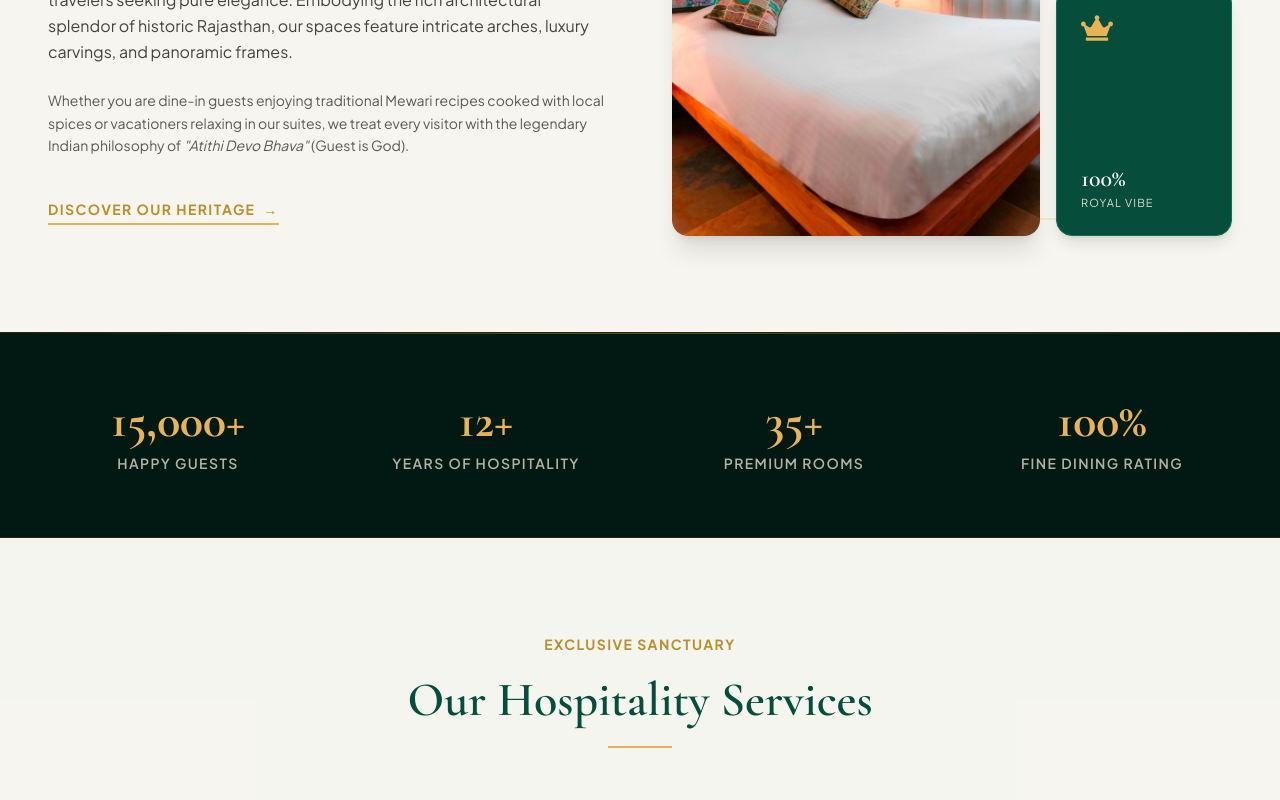
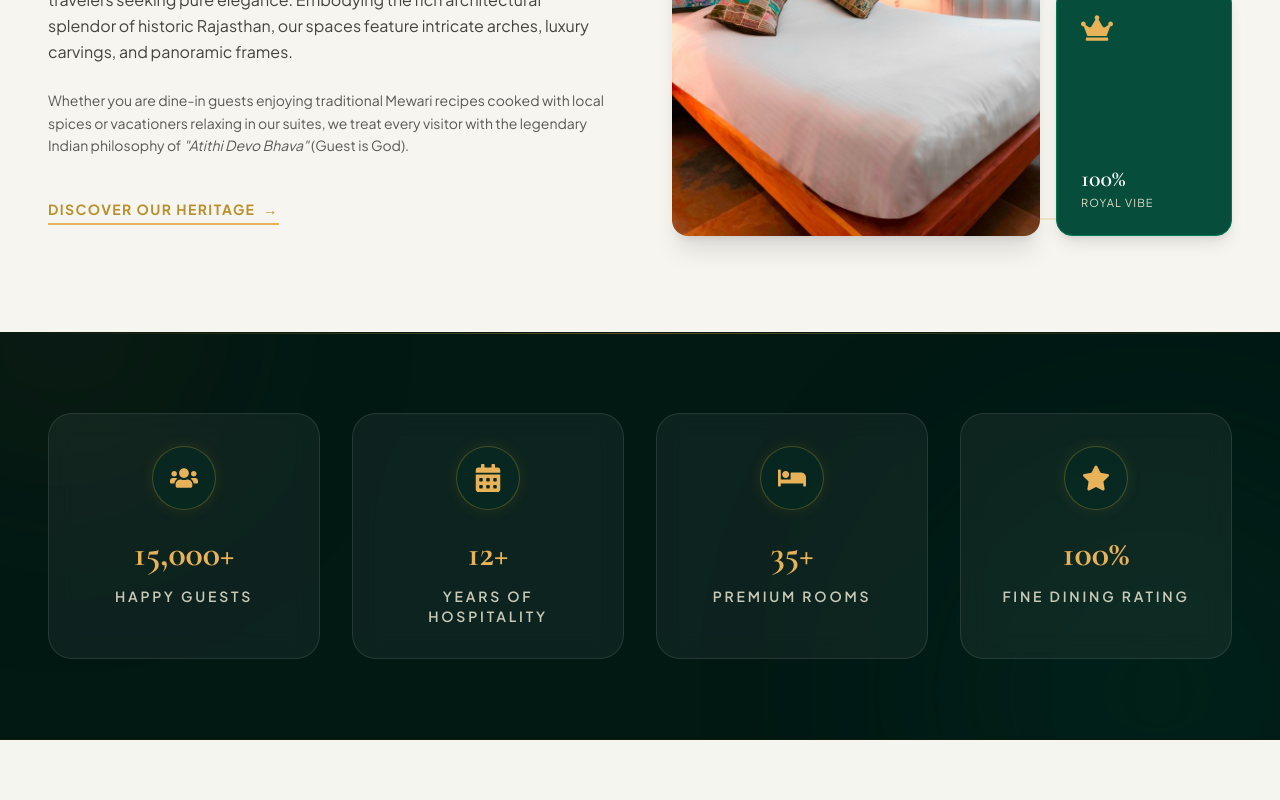
Before and after one commit to Eshbanoliver/JHAROKHAHAVELI, a React (Vite) app: page / in a window 1280 px wide. Shown: the part 1080-1880 px from the top of the page. Built offline with nearby package versions, Linux system fonts and the light colour scheme.

Commit message:
updated files

```diff
--- a/src/App.tsx
+++ b/src/App.tsx
@@ -60,7 +60,7 @@ export default function App() {
       <ScrollToTop />
 
       {/* Page layout wrapper */}
-      <div className="flex flex-col min-h-screen">
+      <div className="flex flex-col min-h-screen overflow-x-hidden">
         <Navbar />
 
         {/* Dynamic page routes with code splitting */}
--- a/src/components/FloatingButtons.tsx
+++ b/src/components/FloatingButtons.tsx
@@ -43,18 +43,18 @@ export default function FloatingButtons() {
           target="_blank"
           rel="noopener noreferrer"
           aria-label="Chat on WhatsApp"
-          className="animate-pulse-whatsapp flex h-14 w-14 items-center justify-center rounded-full bg-[#25d366] text-white shadow-xl transition-all duration-300 hover:scale-110 active:scale-95"
+          className="animate-pulse-whatsapp flex h-12 w-12 md:h-14 md:w-14 items-center justify-center rounded-full bg-[#25d366] text-white shadow-xl transition-all duration-300 hover:scale-110 active:scale-95"
         >
-          <FaWhatsapp className="h-7 w-7" />
+          <FaWhatsapp className="h-6 w-6 md:h-7 md:w-7" />
         </a>
 
         {/* Direct Call Button */}
         <a
           href="tel:+917665583595"
           aria-label="Call Jharokha Haveli"
-          className="animate-pulse-call flex h-14 w-14 items-center justify-center rounded-full bg-gold-500 text-white shadow-xl transition-all duration-300 hover:bg-gold-600 hover:scale-110 active:scale-95"
+          className="animate-pulse-call flex h-12 w-12 md:h-14 md:w-14 items-center justify-center rounded-full bg-gold-500 text-white shadow-xl transition-all duration-300 hover:bg-gold-600 hover:scale-110 active:scale-95"
         >
-          <FaPhoneAlt className="h-5 w-5" />
+          <FaPhoneAlt className="h-4 w-4 md:h-5 md:w-5" />
         </a>
       </div>
 
@@ -62,7 +62,7 @@ export default function FloatingButtons() {
       <button
         onClick={scrollToTop}
         aria-label="Scroll to top"
-        className={`fixed bottom-6 right-6 z-50 flex h-14 w-14 items-center justify-center rounded-full bg-white text-gold-600 shadow-xl transition-all duration-500 border border-gold-100 hover:border-gold-400 hover:scale-110 active:scale-95 ${
+        className={`fixed bottom-6 right-6 z-50 flex h-12 w-12 md:h-14 md:w-14 items-center justify-center rounded-full bg-white text-gold-600 shadow-xl transition-all duration-500 border border-gold-100 hover:border-gold-400 hover:scale-110 active:scale-95 ${
           isVisible ? 'translate-y-0 opacity-100' : 'translate-y-16 opacity-0 pointer-events-none'
         }`}
       >
--- a/src/pages/Home.tsx
+++ b/src/pages/Home.tsx
@@ -10,7 +10,9 @@ import {
   FaShieldAlt,
   FaGlassCheers,
   FaQuoteLeft,
-  FaStar
+  FaStar,
+  FaUsers,
+  FaCalendarAlt
 } from 'react-icons/fa';
 import PageLayout from '../layouts/PageLayout';
 import SEO from '../components/SEO';
@@ -137,7 +139,7 @@ export default function Home() {
             initial={{ opacity: 0, y: 30 }}
             animate={{ opacity: 1, y: 0 }}
             transition={{ duration: 1, delay: 0.2, ease: [0.16, 1, 0.3, 1] }}
-            className="font-serif text-4xl md:text-6xl lg:text-7xl font-bold leading-tight tracking-wide text-white drop-shadow-md"
+            className="font-serif text-3xl md:text-5xl lg:text-7xl font-bold leading-tight tracking-wide text-white drop-shadow-md"
           >
             Where Royal Heritage<br />
             Meets Scenic Serenity
@@ -253,47 +255,54 @@ export default function Home() {
         </motion.div>
       </section>
 
-      {/* 3. Some Key Metrics */}
-      <section className="bg-emerald-950 text-white py-16 px-6 md:px-12 border-y border-gold-950 relative overflow-hidden">
+      {/* 3. Key Metrics - Creative Section */}
+      <section className="relative bg-emerald-950 text-white py-20 px-6 md:px-12 border-y border-gold-950/30 overflow-hidden">
+        {/* Animated background elements */}
+        <div className="absolute top-[-50%] left-[-10%] w-96 h-96 bg-gold-900/20 rounded-full blur-[100px] animate-pulse" />
+        <div className="absolute bottom-[-50%] right-[-10%] w-[500px] h-[500px] bg-emerald-800/30 rounded-full blur-[120px] animate-pulse" style={{ animationDelay: '2s' }} />
+
         {/* Decorative gold vector line */}
         <div className="absolute top-0 left-0 w-full h-[1px] bg-gradient-to-r from-transparent via-gold-500/40 to-transparent" />
 
-        <div className="max-w-7xl mx-auto grid grid-cols-2 lg:grid-cols-4 gap-8 md:gap-12 relative z-10">
-          <div className="text-center space-y-2">
-            <p className="text-gold-400 text-3xl md:text-5xl font-bold font-serif flex justify-center items-center">
-              <AnimatedCounter end={15000} suffix="+" />
-            </p>
-            <p className="text-xs md:text-sm text-beige-300/80 uppercase tracking-widest font-semibold font-sans">
-              Happy Guests
-            </p>
-          </div>
+        <div className="max-w-7xl mx-auto relative z-10">
+          <motion.div
+            initial={{ opacity: 0 }}
+            whileInView={{ opacity: 1 }}
+            viewport={{ once: true }}
+            transition={{ duration: 1 }}
+            className="grid grid-cols-1 sm:grid-cols-2 lg:grid-cols-4 gap-6 md:gap-8"
+          >
+            {[
+              { icon: FaUsers, count: 15000, suffix: '+', label: 'Happy Guests', delay: 0 },
+              { icon: FaCalendarAlt, count: 12, suffix: '+', label: 'Years of Hospitality', delay: 0.2 },
+              { icon: FaBed, count: 35, suffix: '+', label: 'Premium Rooms', delay: 0.4 },
+              { icon: FaStar, count: 100, suffix: '%', label: 'Fine Dining Rating', delay: 0.6 }
+            ].map((stat, index) => (
+              <motion.div
+                key={index}
+                initial={{ opacity: 0, y: 30 }}
+                whileInView={{ opacity: 1, y: 0 }}
+                viewport={{ once: true }}
+                transition={{ duration: 0.8, delay: stat.delay, type: 'spring' }}
+                className="group relative bg-white/5 backdrop-blur-md border border-white/10 p-8 rounded-3xl overflow-hidden hover:bg-white/10 hover:border-gold-500/50 transition-all duration-500 hover:-translate-y-2 hover:shadow-[0_20px_40px_-15px_rgba(212,175,55,0.15)] flex flex-col items-center text-center"
+              >
+                {/* Glow effect on hover */}
+                <div className="absolute inset-0 bg-gradient-to-br from-gold-500/0 via-gold-500/0 to-gold-500/0 group-hover:from-gold-500/5 group-hover:to-transparent transition-all duration-500" />
 
-          <div className="text-center space-y-2">
-            <p className="text-gold-400 text-3xl md:text-5xl font-bold font-serif flex justify-center items-center">
-              <AnimatedCounter end={12} suffix="+" />
-            </p>
-            <p className="text-xs md:text-sm text-beige-300/80 uppercase tracking-widest font-semibold font-sans">
-              Years of Hospitality
-            </p>
-          </div>
+                <div className="w-16 h-16 mb-6 rounded-full bg-emerald-900/50 border border-gold-500/30 flex items-center justify-center group-hover:scale-110 group-hover:border-gold-400 transition-all duration-500 shadow-[0_0_15px_rgba(212,175,55,0.1)]">
+                  <stat.icon className="w-7 h-7 text-gold-400 group-hover:text-gold-300 transition-colors" />
+                </div>
 
-          <div className="text-center space-y-2">
-            <p className="text-gold-400 text-3xl md:text-5xl font-bold font-serif flex justify-center items-center">
-              <AnimatedCounter end={35} suffix="+" />
-            </p>
-            <p className="text-xs md:text-sm text-beige-300/80 uppercase tracking-widest font-semibold font-sans">
-              Premium Rooms
-            </p>
-          </div>
+                <p className="text-gold-400 text-3xl md:text-4xl font-bold font-serif flex justify-center items-center mb-3">
+                  <AnimatedCounter end={stat.count} suffix={stat.suffix} />
+                </p>
 
-          <div className="text-center space-y-2">
-            <p className="text-gold-400 text-3xl md:text-5xl font-bold font-serif flex justify-center items-center">
-              <AnimatedCounter end={100} suffix="%" />
-            </p>
-            <p className="text-xs md:text-sm text-beige-300/80 uppercase tracking-widest font-semibold font-sans">
-              Fine Dining Rating
-            </p>
-          </div>
+                <p className="text-xs md:text-sm text-beige-300/90 uppercase tracking-[0.2em] font-semibold font-sans">
+                  {stat.label}
+                </p>
+              </motion.div>
+            ))}
+          </motion.div>
         </div>
       </section>
 
```
